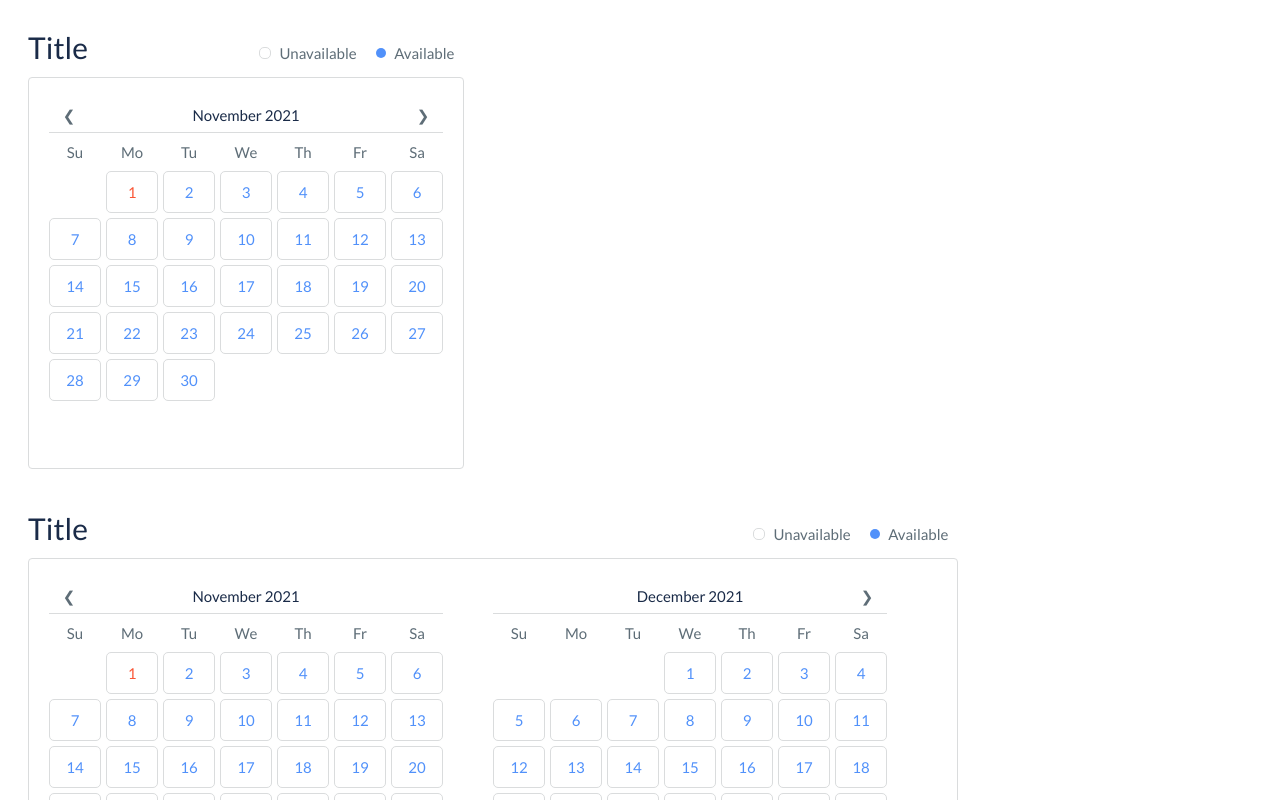
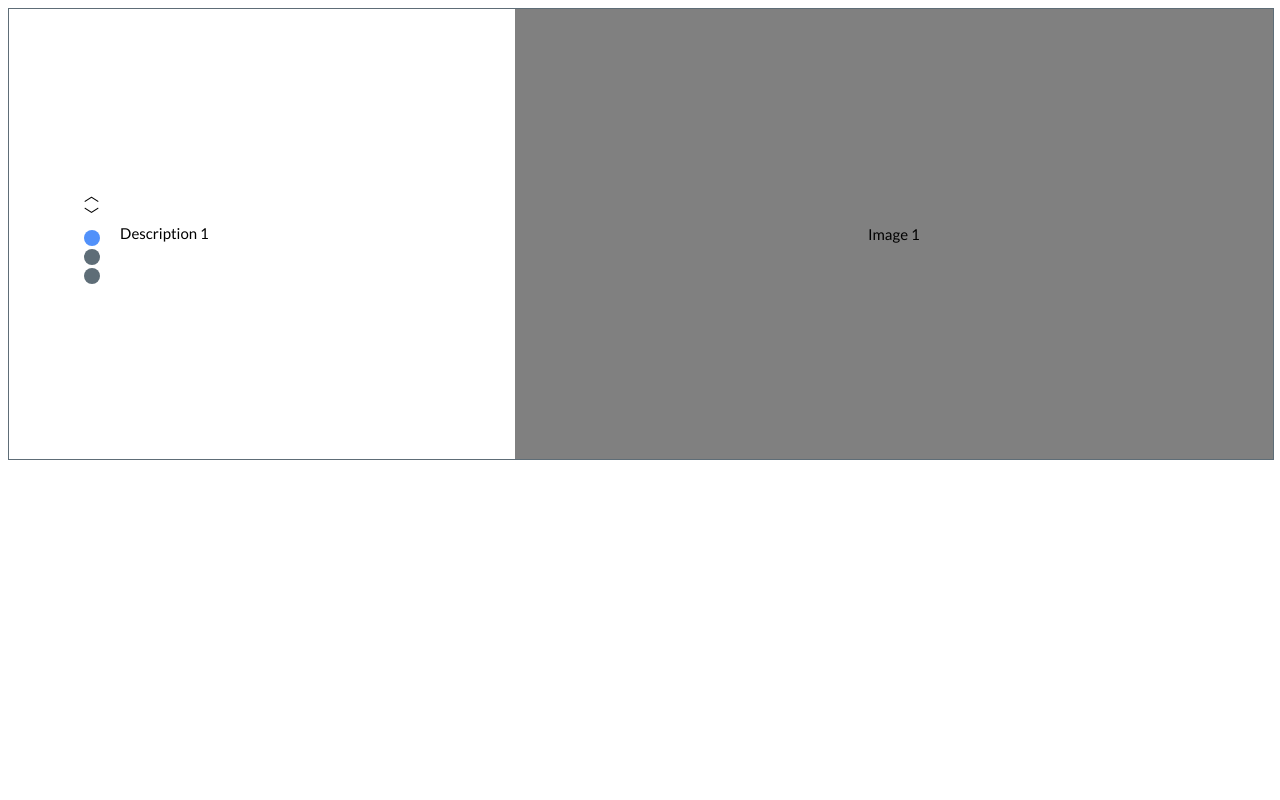
Before and after one commit to djibril6/kollia, a React (Create React App) app: page / in a window 1280 px wide. Shown: the top 800 px of the page. Built offline with nearby package versions, Linux system fonts and the light colour scheme.

Commit message:
horizontal carousel

```diff
--- a/src/App.scss
+++ b/src/App.scss
@@ -0,0 +1,16 @@
+.caroussel-image1, .caroussel-image2, .caroussel-image3 {
+  display: flex;
+  justify-content: center;
+  align-items: center;
+  width: 100%;
+  height: 100%;
+}
+.caroussel-image1 {
+  background-color: gray;
+}
+.caroussel-image2 {
+  background-color: rgb(102, 102, 196);
+}
+.caroussel-image3 {
+  background-color: rgb(78, 213, 206);
+}
--- a/src/App.tsx
+++ b/src/App.tsx
@@ -1,12 +1,22 @@
 import React from 'react';
 import './App.scss';
-import { DatePicker, DoubleDatePicker } from './lib/components';
+import { HorizontalCarousel } from './lib/components';
 
 function App() {
   return (
     <div className="App">
-      <DatePicker title="Title" setItemLabelValue={() => "1500 TL"} onSelect={value => console.log(value)} />
-      <DoubleDatePicker title="Title" setItemLabelValue={() => "1500 TL"} onSelect={value => console.log(value)} />
+      <HorizontalCarousel>
+          <HorizontalCarousel.Description>
+            <div>Description 1</div>
+            <div>Description 2</div>
+            <div>Description 3</div>
+          </HorizontalCarousel.Description>
+          <HorizontalCarousel.Main>
+            <div className="caroussel-image1">Image 1</div>
+            <div className="caroussel-image2">Image 2</div>
+            <div className="caroussel-image3">Image 3</div>
+          </HorizontalCarousel.Main>
+      </HorizontalCarousel>
     </div>
   );
 }
--- /dev/null
+++ b/src/lib/components/Carousel/Horizontal/Horizontal.scss
@@ -0,0 +1,94 @@
+@import '../../../styles/global.scss';
+
+.carouselContainer {
+  border: 1px solid $greyColor;
+  display: flex;
+  flex-direction: row;
+  width: 100%;
+  height: 450px;
+
+  .pagination, .descriptions, .images {
+    height: 100%;
+  }
+
+  .pagination {
+    width: 8%;
+    display: flex;
+    justify-content: flex-end;
+    align-items: center;
+    .paginate {
+      display: grid;
+      grid-template-columns: repeat(1, 1fr);
+      gap: 3px;
+      height: min-content;
+      margin-right: 10px;
+      .navigation {
+        display: grid;
+        grid-template-columns: repeat(1, 1fr);
+        gap: 3px;
+        margin-bottom: 8px;
+        span {
+          all: initial;
+          width: 16px;
+          height: 16px;
+          cursor: pointer;
+        }
+      }
+      span {
+        width: 16px;
+        height: 16px;
+        border-radius: 8px;
+        background-color: $greyColor;
+        transition: background-color 1s;
+      }
+      span.current {
+        background-color: $blueColor;
+      }
+    }
+  }
+
+  .descriptions {
+    width: 32%;
+    position: relative;
+    .description {
+      position: absolute;
+      top: 0px;
+      left: 0px;
+      width: 95%;
+      height: 95%;
+      display: flex;
+      justify-content: flex-start;
+      align-items: center;
+      padding: 10px;
+    }
+    .current {
+      visibility: visible;
+      opacity: 1;
+    }
+  }
+  .description, .image {
+    visibility: hidden;
+    opacity: 0;
+    transition: visibility 1s, opacity 1s;
+  }
+  .current {
+    visibility: visible;
+    opacity: 1;
+  }
+
+  .images {
+    width: 60%;
+    position: relative;
+    overflow: hidden;
+    .image {
+      width: 100%;
+      height: 100%;
+      position: absolute;
+      top: 0;
+      left: 0;
+      display: flex;
+      justify-content: center;
+      align-items: center;
+    }
+  }
+}
--- /dev/null
+++ b/src/lib/components/Carousel/Horizontal/Horizontal.tsx
@@ -0,0 +1,158 @@
+import React from 'react';
+import {
+  IBackgroundColor,
+  IBorder, IPaginateColor,
+  IPaginateCurrentColor
+} from '../types';
+import './Horizontal.scss';
+
+interface IDescriptionProps {
+  children: React.ReactNode;
+}
+interface IHorizontalProps extends
+Partial<IBackgroundColor>,
+Partial<IPaginateCurrentColor>,
+Partial<IPaginateColor>,
+Partial<IBorder>
+{
+  children: React.ReactNode;
+}
+interface IHorizontalState {
+  current: number;
+}
+
+const CarouselContext = React.createContext(0);
+
+export default class Horizontal extends React.Component<IHorizontalProps, IHorizontalState> {
+  private total: number = 0;
+  constructor(props: IHorizontalProps) {
+    super(props);
+    this.state = {current: 0};
+
+    this.total = React.Children.count(props.children);
+  }
+
+  isCurrent(index: number) {
+    return index === this.state.current;
+  };
+
+  static Description = Description;
+  static Main = Main;
+
+  onNext() {
+    const temp = this.state.current;
+    this.setState({
+      current: temp >= this.total - 1 ? 0 : temp + 1
+    });
+  };
+
+  onPrev() {
+    const temp = this.state.current;
+    this.setState({
+      current: temp <= 0 ? this.total - 1 : temp - 1
+    });
+  };
+
+  onClickCurrent(index: number) {
+    this.setState({
+      current: index
+    });
+  };
+
+
+
+  render() {
+    return (
+      <CarouselContext.Provider value={this.state.current}>
+        <div id="CarouselGlobal" className="carouselContainer" ref={el => {
+          if (el) {
+            el.style.border = this.props.border!;
+            el.style.backgroundColor = this.props.backgroundColor!;
+          }
+        }}>
+          <div className="pagination">
+            <div className="paginate">
+              <div className="navigation">
+                <span onClick={() => this.onPrev()}>&#65087;</span>
+                <span onClick={() => this.onNext()}>&#65088;</span>
+              </div>
+              {Array.from({length: this.total + 1}).map((_, idx) => (
+                <span
+                  key={idx}
+                  className={this.isCurrent(idx) ? "current" : ""}
+                  onClick={() => this.onClickCurrent(idx)}
+                  ref={el => {
+                    if (el) {
+                      if (this.isCurrent(idx)) {
+                        el.style.backgroundColor = this.props.paginateCurrentColor || '#5191FA';
+                      } else {
+                        el.style.backgroundColor = this.props.paginateColor || '#5E6D77';
+                      }
+                    }
+                  }}
+                />
+              ))}
+            </div>
+          </div>
+
+          {this.props.children}
+
+        </div>
+      </CarouselContext.Provider>
+    );
+  }
+}
+
+function Description({children}: IDescriptionProps) {
+  const childrenWithProps: any[] = [];
+
+  const current = React.useContext(CarouselContext);
+  React.Children.map(children, child => {
+    // Checking isValidElement is the safe way and avoids a TS error too.
+    if (React.isValidElement(child)) {
+      childrenWithProps.push(React.cloneElement(child, { }));
+      return React.cloneElement(child, { });
+    }
+
+    return child;
+  });
+
+  function isCurrent(index: number) {
+    return index === current;
+  };
+
+  return (
+    <div className="descriptions">
+      {childrenWithProps.map((item, idx) => (
+        <div key={idx} className={"description" + (isCurrent(idx) ? " current" : "")}>{item}</div>
+      ))}
+    </div>
+  );
+};
+
+function Main({children}: IDescriptionProps) {
+  const childrenWithProps: any[] = [];
+  React.Children.map(children, child => {
+    // Checking isValidElement is the safe way and avoids a TS error too.
+    if (React.isValidElement(child)) {
+      childrenWithProps.push(React.cloneElement(child, { }));
+      return React.cloneElement(child, { });
+    }
+
+    return child;
+  });
+
+  const current = React.useContext(CarouselContext);
+
+  function isCurrent(index: number) {
+    return index === current;
+  };
+
+  return (
+    <div className="images">
+      {childrenWithProps.map((item, idx) => (
+        <div key={idx} className={"image" + (isCurrent(idx) ? " current" : "")}>{item}</div>
+      ))}
+    </div>
+  );
+};
--- /dev/null
+++ b/src/lib/components/Carousel/index.ts
@@ -0,0 +1 @@
+export { default as HorizontalCarousel } from './Horizontal/Horizontal';
--- /dev/null
+++ b/src/lib/components/Carousel/types/index.ts
@@ -0,0 +1,6 @@
+export type {
+  IBackgroundColor,
+  IPaginateCurrentColor,
+  IPaginateColor,
+  IBorder
+} from'./style.type';
--- a/src/lib/components/index.ts
+++ b/src/lib/components/index.ts
@@ -1,2 +1,3 @@
 export { SimpleCalendar as DatePicker } from './Calendar/SimpleCalendar/SimpleCalendar';
 export { default as DoubleDatePicker } from './Calendar/DoubleCalendar/DoubleCalendar';
+export { HorizontalCarousel } from './Carousel';
--- a/src/lib/shared/types/index.ts
+++ b/src/lib/shared/types/index.ts
@@ -14,5 +14,5 @@ export type {
     IOuterBorderRadius,
     IOuterBorderWidth,
     ISelectedColor,
-    ITextColor
+    ITextColor,
 } from './style.type';
--- a/src/lib/styles/global.scss
+++ b/src/lib/styles/global.scss
@@ -10,7 +10,8 @@ $blackColor: #1A2B48;
 }
 
 
-#datepickerGlobalContainer * {
+#datepickerGlobalContainer *,
+#CarouselGlobal * {
     font-family: 'Lato';
     box-sizing: content-box !important;
     font-size: 15px;
```
Also changed, not shown: src/lib/components/Calendar/Calendar.tsx (+14 -1 lines), src/lib/components/Carousel/types/style.type.ts (added, +12 -0 lines), src/lib/shared/types/style.type.ts (line endings or trailing spaces).
